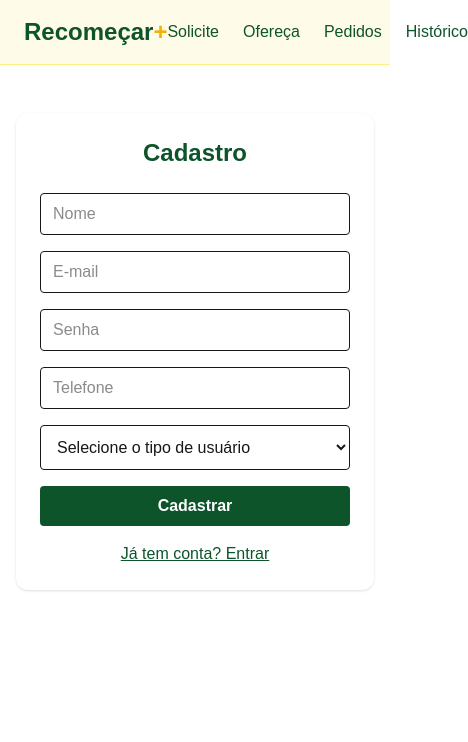
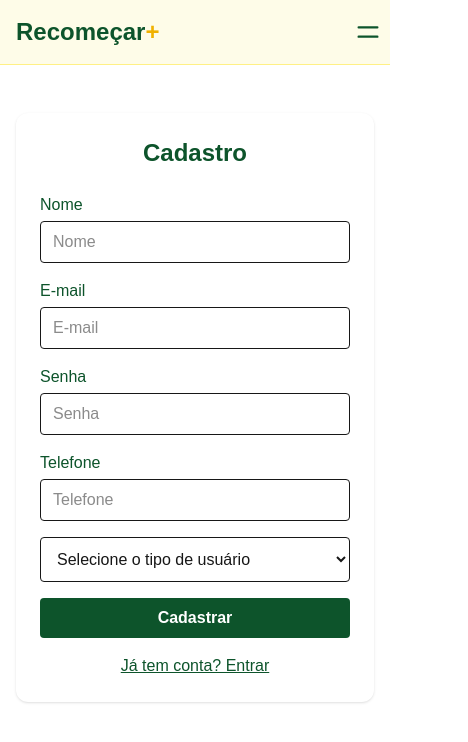
Before and after one commit to BrunoTizer/recomecar, a Next.js app: page /pages/cadastro in a window 390 px wide. Shown: the top 742 px of the page, 468 px wide, since content can reach past the window. Built offline with nearby package versions, Linux system fonts and the light colour scheme.

Commit message:
feat: enhance Campo component with label support and update forms in CadastroPage, LoginPage, and PedidoDetalhePage

```diff
--- a/app/components/Campo.tsx
+++ b/app/components/Campo.tsx
@@ -1,5 +1,17 @@
-type CampoProps = React.InputHTMLAttributes<HTMLInputElement>;
+type CampoProps = React.InputHTMLAttributes<HTMLInputElement> & {
+  label?: string;
+  id?: string;
+};
 
-export default function Input(props: CampoProps) {
-  return <input className="border rounded px-3 py-2" {...props} />;
+export default function Campo({ label, id, ...props }: CampoProps) {
+  return (
+    <div className="flex flex-col gap-1">
+      {label && (
+        <label htmlFor={id} className="text-green-900 font-medium">
+          {label}
+        </label>
+      )}
+      <input id={id} {...props} className="border rounded px-3 py-2" />
+    </div>
+  );
 }
--- a/app/components/Header.tsx
+++ b/app/components/Header.tsx
@@ -1,12 +1,43 @@
+"use client";
 import Link from "next/link";
+import { useState } from "react";
 
 export default function Header() {
+  const [open, setOpen] = useState(false);
+
   return (
-    <header className="flex items-center justify-between px-6 py-4 bg-yellow-50 border-b border-yellow-200 mb-6">
-      <Link href="/" className="text-2xl font-bold text-green-900">
+    <header className="w-full bg-yellow-50 border-b border-yellow-200 mb-6">
+      <div className="flex items-center justify-between w-full">
+        {/* Logo à esquerda, SEM padding */}
+        <Link
+          href="/"
+          className="text-2xl font-bold text-green-900 pl-4 py-4"
+          style={{ marginRight: 0 }}
+        >
           Recomeçar<span className="text-yellow-500">+</span>
         </Link>
-      <nav className="flex gap-6">
+        {/* Botão hamburger mobile */}
+        <button
+          className="md:hidden p-2 rounded hover:bg-yellow-100"
+          aria-label="Abrir menu"
+          onClick={() => setOpen((v) => !v)}
+        >
+          <svg
+            className="w-7 h-7 text-green-900"
+            fill="none"
+            stroke="currentColor"
+            viewBox="0 0 24 24"
+            strokeWidth={2}
+          >
+            <path
+              strokeLinecap="round"
+              strokeLinejoin="round"
+              d={open ? "M6 18L18 6M6 6l12 12" : "M4 8h16M4 16h16"}
+            />
+          </svg>
+        </button>
+        {/* Menu desktop colado na direita */}
+        <nav className="hidden md:flex gap-8 pr-4">
           <Link
             href="/pages/solicitar-ajuda"
             className="text-green-900 font-medium hover:underline"
@@ -19,7 +50,6 @@ export default function Header() {
           >
             Ofereça
           </Link>
-
           <Link
             href="/pages/pedidos"
             className="text-green-900 font-medium hover:underline"
@@ -33,6 +63,40 @@ export default function Header() {
             Histórico
           </Link>
         </nav>
+      </div>
+      {/* Menu mobile */}
+      {open && (
+        <nav className="md:hidden flex flex-col gap-2 bg-yellow-50 px-4 pb-4 pt-2 rounded-b">
+          <Link
+            href="/pages/solicitar-ajuda"
+            className="text-green-900 font-medium hover:underline"
+            onClick={() => setOpen(false)}
+          >
+            Solicite
+          </Link>
+          <Link
+            href="/pages/oferecer-ajuda"
+            className="text-green-900 font-medium hover:underline"
+            onClick={() => setOpen(false)}
+          >
+            Ofereça
+          </Link>
+          <Link
+            href="/pages/pedidos"
+            className="text-green-900 font-medium hover:underline"
+            onClick={() => setOpen(false)}
+          >
+            Pedidos
+          </Link>
+          <Link
+            href="/pages/historico"
+            className="text-green-900 font-medium hover:underline"
+            onClick={() => setOpen(false)}
+          >
+            Histórico
+          </Link>
+        </nav>
+      )}
     </header>
   );
 }
--- a/app/pages/cadastro/page.tsx
+++ b/app/pages/cadastro/page.tsx
@@ -51,6 +51,8 @@ export default function CadastroPage() {
       </h1>
       <form onSubmit={handleCadastro} className="flex flex-col gap-4">
         <Campo
+          label="Nome"
+          id="nome"
           type="text"
           placeholder="Nome"
           value={nome}
@@ -58,6 +60,8 @@ export default function CadastroPage() {
           required
         />
         <Campo
+          label="E-mail"
+          id="email"
           type="email"
           placeholder="E-mail"
           value={email}
@@ -65,6 +69,8 @@ export default function CadastroPage() {
           required
         />
         <Campo
+          label="Senha"
+          id="senha"
           type="password"
           placeholder="Senha"
           value={senha}
@@ -72,13 +78,21 @@ export default function CadastroPage() {
           required
         />
         <Campo
+          label="Telefone"
+          id="telefone"
           type="text"
           placeholder="Telefone"
           value={telefone}
           onChange={(e) => setTelefone(e.target.value)}
           required
         />
-        <Select value={tipo} onChange={(e) => setTipo(e.target.value)} required>
+        <Select
+          value={tipo}
+          onChange={(e) =>
+            setTipo(e.target.value as "" | "vitima" | "voluntario")
+          }
+          required
+        >
           <option value="">Selecione o tipo de usuário</option>
           <option value="vitima">Quero receber ajuda</option>
           <option value="voluntario">Quero oferecer ajuda</option>
--- a/app/pages/login/page.tsx
+++ b/app/pages/login/page.tsx
@@ -57,6 +57,7 @@ export default function LoginPage() {
       </h1>
       <form onSubmit={handleLogin} className="flex flex-col gap-4">
         <Campo
+          label="E-mail"
           type="email"
           placeholder="E-mail"
           value={email}
@@ -64,6 +65,7 @@ export default function LoginPage() {
           required
         />
         <Campo
+          label="Senha"
           type="password"
           placeholder="Senha"
           value={senha}
--- a/app/pages/pedidos/[id]/page.tsx
+++ b/app/pages/pedidos/[id]/page.tsx
@@ -1,7 +1,7 @@
 "use client";
 import { useEffect, useState } from "react";
 import { useParams, useRouter } from "next/navigation";
-import { OfertaAjuda, PedidoAjuda } from "@/app/types";
+import { Categoria, OfertaAjuda, PedidoAjuda, StatusPedido } from "@/app/types";
 import { Feedback } from "@/app/components";
 
 export default function PedidoDetalhePage() {
@@ -10,7 +10,6 @@ export default function PedidoDetalhePage() {
   const { id } = params;
 
   const [pedido, setPedido] = useState<PedidoAjuda | null>(null);
-  const [loading, setLoading] = useState(true);
   const [erro, setErro] = useState("");
   const [sucesso, setSucesso] = useState("");
   const [btnLoading, setBtnLoading] = useState(false);
@@ -20,13 +19,31 @@ export default function PedidoDetalhePage() {
   const [categoriasLoading, setCategoriasLoading] = useState(true);
   const [statusLoading, setStatusLoading] = useState(true);
 
+  function getCategoriaId(
+    c: Categoria | { id_categoria?: number }
+  ): number | undefined {
+    if ("idCategoria" in c && typeof c.idCategoria === "number")
+      return c.idCategoria;
+    if ("id_categoria" in c && typeof c.id_categoria === "number")
+      return c.id_categoria;
+    return undefined;
+  }
+
+  function getStatusId(
+    s: StatusPedido | { id_status?: number }
+  ): number | undefined {
+    if ("idStatus" in s && typeof s.idStatus === "number") return s.idStatus;
+    if ("id_status" in s && typeof s.id_status === "number") return s.id_status;
+    return undefined;
+  }
+
   useEffect(() => {
     fetch("http://localhost:8080/categorias")
       .then((res) => res.json())
-      .then((lista) => {
+      .then((lista: Categoria[]) => {
         const map: Record<number, string> = {};
-        lista.forEach((c: any) => {
-          const id = c.idCategoria ?? c.id_categoria;
+        lista.forEach((c) => {
+          const id = getCategoriaId(c);
           if (typeof id === "number") map[id] = c.nome;
         });
         setCategorias(map);
@@ -35,10 +52,10 @@ export default function PedidoDetalhePage() {
 
     fetch("http://localhost:8080/status-pedido")
       .then((res) => res.json())
-      .then((lista) => {
+      .then((lista: StatusPedido[]) => {
         const map: Record<number, string> = {};
-        lista.forEach((s: any) => {
-          const id = s.idStatus ?? s.id_status;
+        lista.forEach((s: StatusPedido) => {
+          const id = getStatusId(s);
           if (typeof id === "number") map[id] = s.nome;
         });
         setStatusPedido(map);
```
Also changed, not shown: app/pages/historico/page.tsx (+79 -16 lines). Lines whose indentation alone changed are shown as unchanged.
